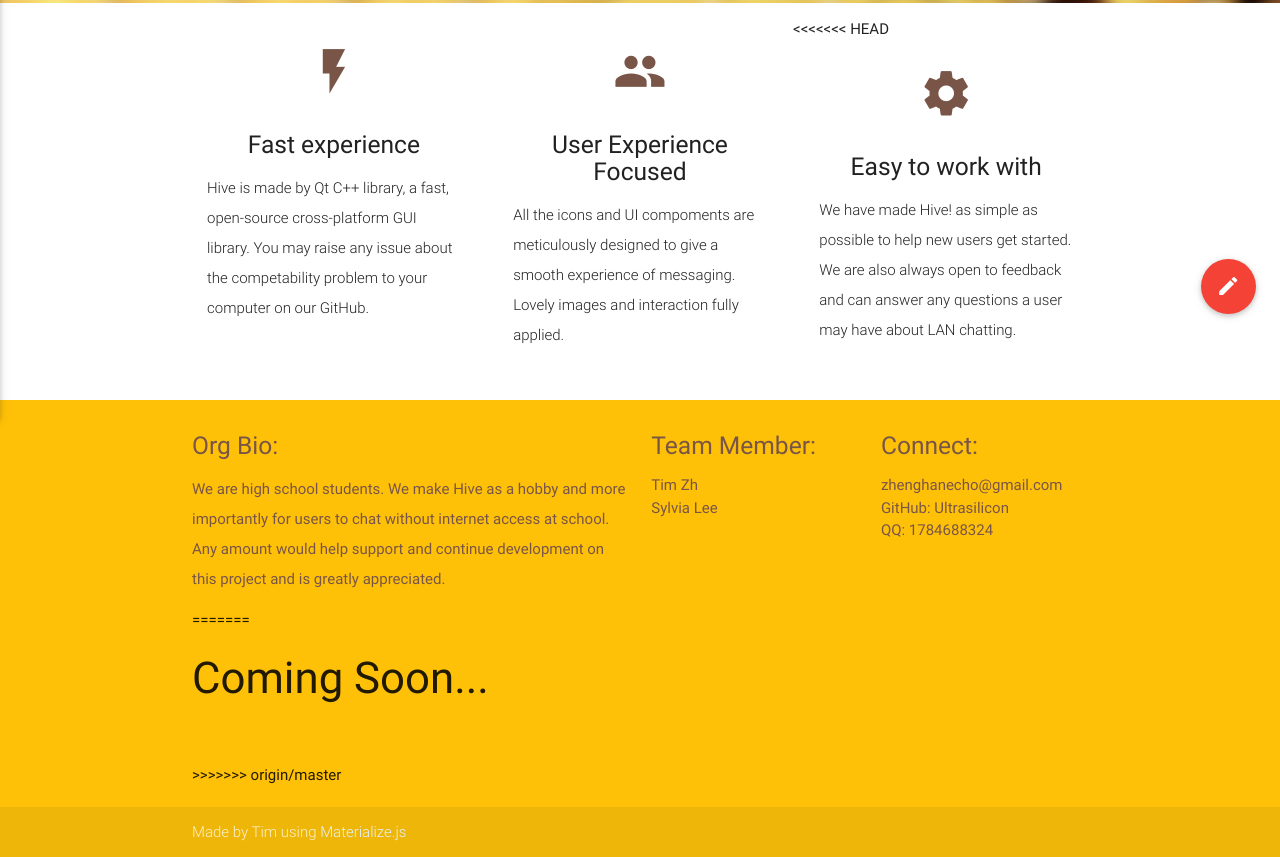
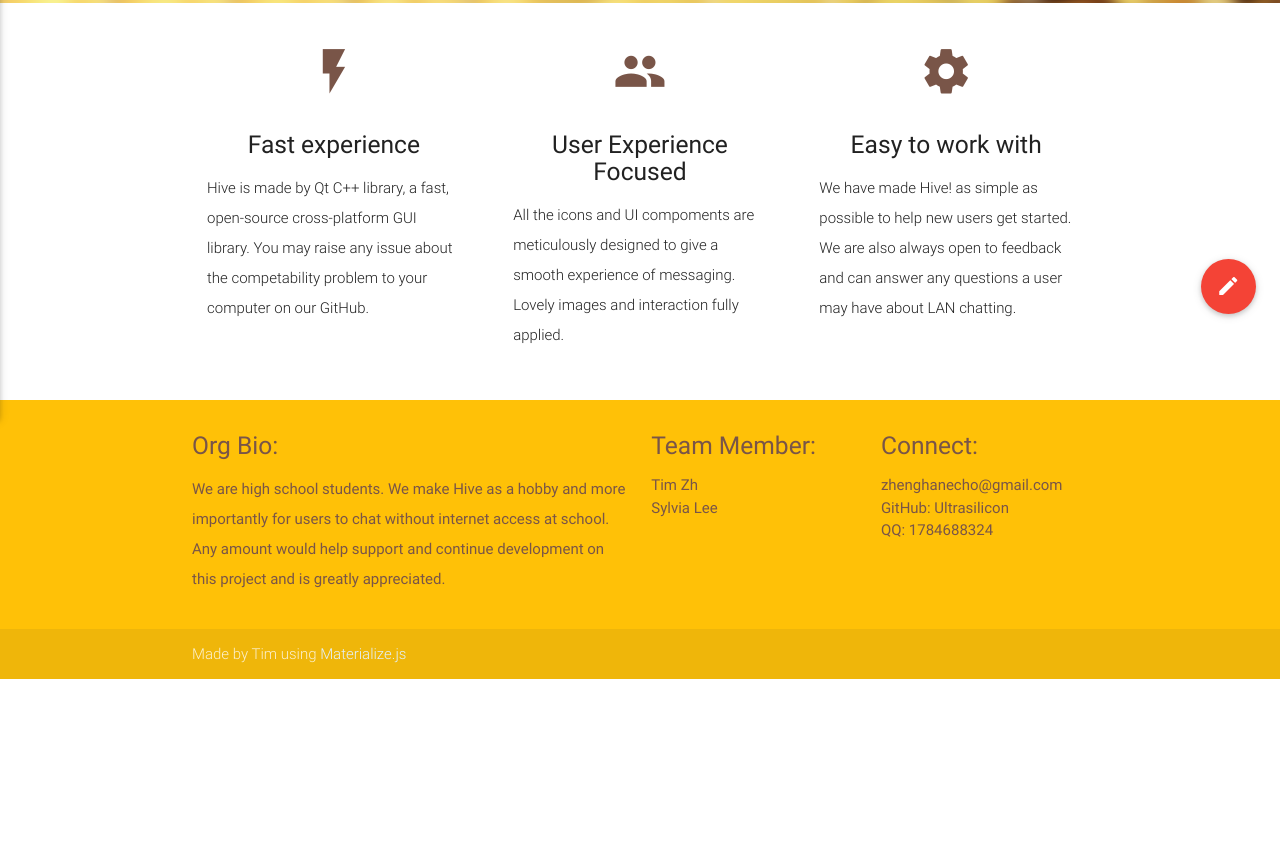
Before and after one commit to HiveChat/hivechat.github.io, a plain HTML site: page index.html in a window 1280 px wide. Shown: the part 441-1298 px from the top of the page. After the commit the page ends 1120 px from the top, so only its background shows below. Drawn offline with nearby package versions, Linux system fonts and the light colour scheme.

Commit message:
Reorganize

```diff
--- a/index.html
+++ b/index.html
@@ -81,7 +81,6 @@
           </div>
         </div>
 
-<<<<<<< HEAD
         <div class="col s12 m4">
           <div class="icon-block">
             <h2 class="center brown-text"><i class="material-icons">settings</i></h2>
@@ -139,15 +138,6 @@
         <div class="col l6 s12">
           <h5 class="brown-text">Org Bio:</h5>
           <p class="brown-text">We are high school students. We make Hive as a hobby and more importantly for users to chat without internet access at school. Any amount would help support and continue development on this project and is greatly appreciated.</p>
-
-=======
-        <h3>
-<a id="coming-soon" class="anchor" href="#coming-soon" aria-hidden="true"><span class="octicon octicon-link"></span></a>Coming Soon...</h3>
-
-<p><img src="snail.jpg" alt=""></p>
-      </section>
->>>>>>> origin/master
-
         </div>
         <div class="col l3 s12">
           <h5 class="brown-text">Team Member:</h5>
```
